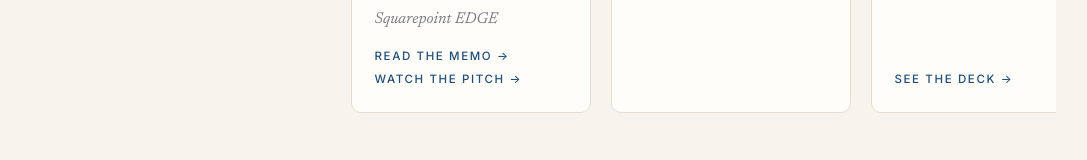
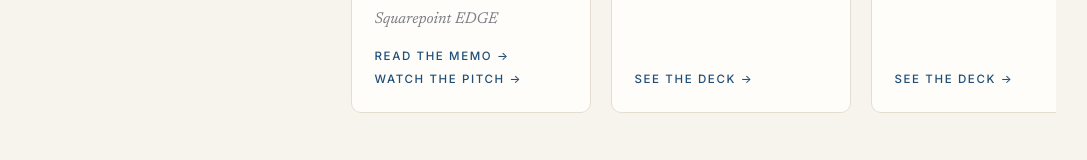
Before and after one commit to chewrayner-svg/raynerchew, a plain HTML site: page index.html in a window 1280 px wide. Shown: the part 3459-3619 px from the top of the page, without its empty margins (96-1183 px from the left). Drawn offline with Linux system fonts and the light colour scheme.

Commit message:
Add Basic-Fit deck
Co-Authored-By: Claude Opus 5.5 <noreply@anthropic.com>
Claude-Session: https://claude.ai/code/session_01EJ11xigJeFbCNVSxgQQivo

```diff
--- a/index.html
+++ b/index.html
@@ -177,7 +177,7 @@
               <h3>Basic-Fit</h3>
               <p>More members per club at higher prices, buybacks from free cash flow, and unstaffed French clubs cutting costs.</p>
               <p class="venue">Oxford Alpha Fund</p>
-
+              <div class="more-links label more"><a href="pitches/BFIT_Deck.pdf">See the deck</a></div>
             </li>
             <li class="pitch-card">
               <div class="pitch-tile short"><span class="ticker">BROS</span><span class="call label">Short</span></div>
```
Also changed, not shown: 1 other file.
